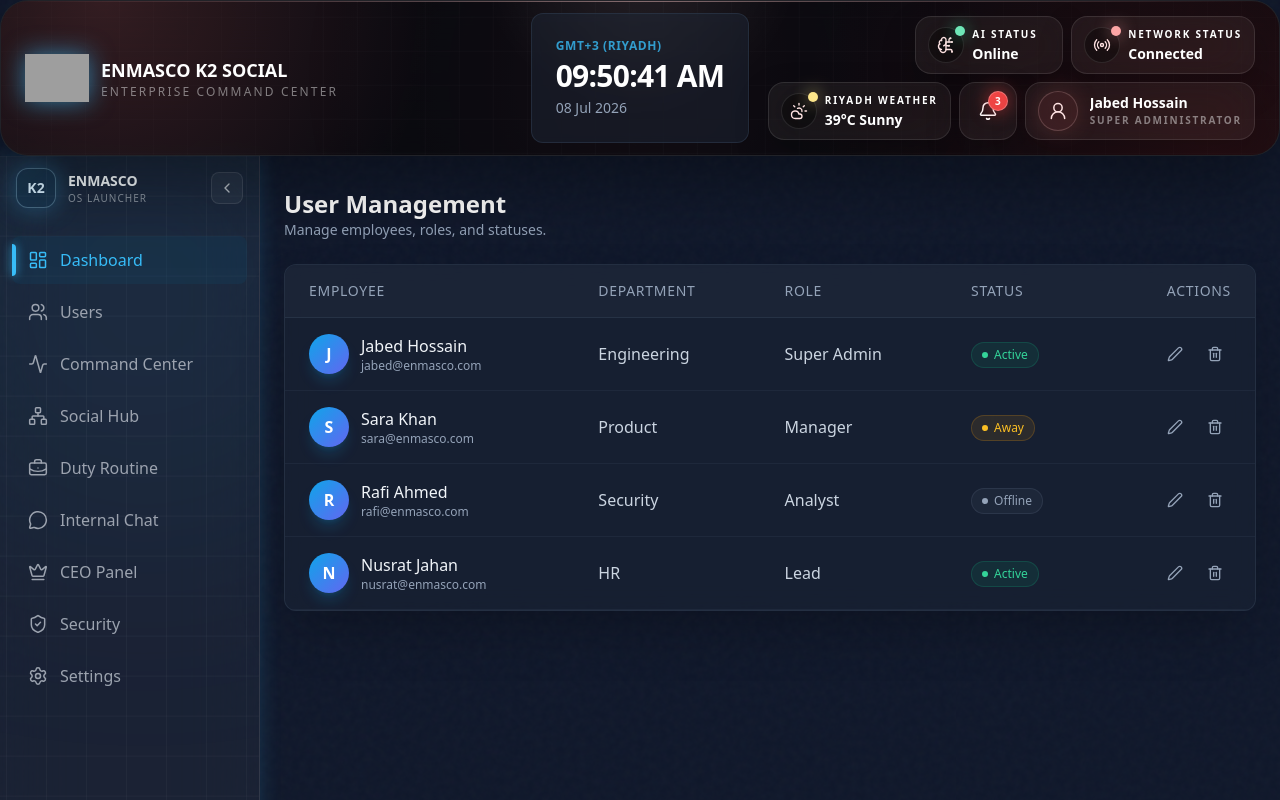
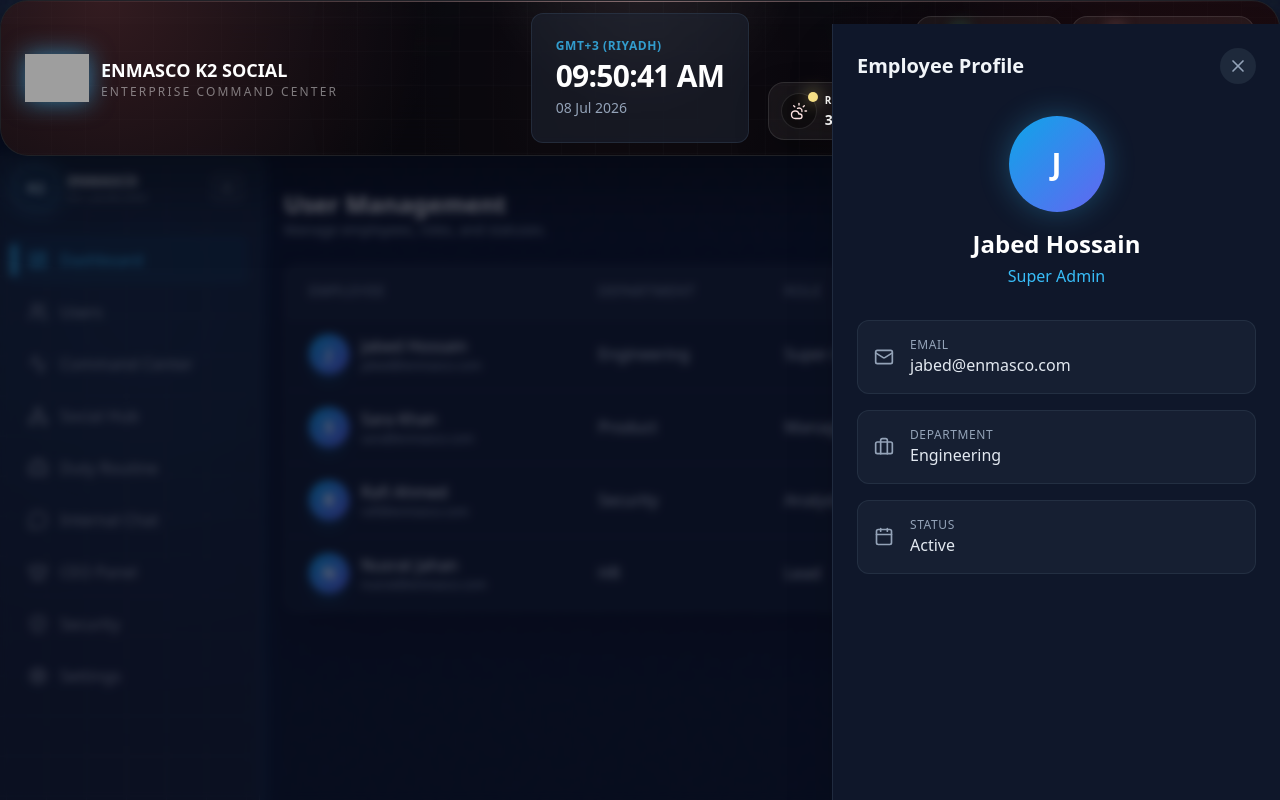
Before and after one commit to jabedbusiness10-art/enmasco-k2-social-hub, a Next.js app: page /dashboard/users in a window 1280 px wide. Both pictures are taken after a click on the element 770 px from the left and 354 px from the top of the page. Shown: the top 800 px of the page. Built offline with nearby package versions, Linux system fonts and the light colour scheme; grey boxes are pictures that could not be loaded.

Commit message:
add profile drawer to users page

```diff
--- a/app/dashboard/users/page.tsx
+++ b/app/dashboard/users/page.tsx
@@ -1,4 +1,6 @@
 import EmployeeTable from "@/components/dashboard/EmployeeTable";
+import ProfileDrawer from "@/components/dashboard/ProfileDrawer";
+import { useState } from "react";
 
 const demo = [
   { id: "1", name: "Jabed Hossain", email: "jabed@enmasco.com", department: "Engineering", role: "Super Admin", status: "Active" as const },
@@ -8,6 +10,8 @@ const demo = [
 ];
 
 export default function UsersPage() {
+  const [selectedUser, setSelectedUser] = useState<typeof demo[number] | null>(null);
+
   return (
     <div className="space-y-6">
       <div className="flex items-center justify-between">
@@ -16,7 +20,15 @@ export default function UsersPage() {
           <p className="text-sm text-slate-400">Manage employees, roles, and statuses.</p>
         </div>
       </div>
-      <EmployeeTable data={demo} />
+      <EmployeeTable
+        data={demo}
+        onRowClick={setSelectedUser}
+      />
+      <ProfileDrawer
+        isOpen={!!selectedUser}
+        onClose={() => setSelectedUser(null)}
+        user={selectedUser ?? undefined}
+      />
     </div>
   );
 }
--- /dev/null
+++ b/components/dashboard/ProfileDrawer.tsx
@@ -0,0 +1,92 @@
+"use client";
+
+import { motion, AnimatePresence } from "framer-motion";
+import { X, Mail, Phone, Calendar, Briefcase } from "lucide-react";
+
+type User = {
+  id: string;
+  name: string;
+  email: string;
+  department: string;
+  role: string;
+  status: "Active" | "Away" | "Offline";
+};
+
+type ProfileDrawerProps = {
+  isOpen: boolean;
+  onClose: () => void;
+  user?: User | null;
+};
+
+export default function ProfileDrawer({ isOpen, onClose, user }: ProfileDrawerProps) {
+  return (
+    <AnimatePresence>
+      {isOpen && (
+        <>
+          <motion.div
+            initial={{ opacity: 0 }}
+            animate={{ opacity: 1 }}
+            exit={{ opacity: 0 }}
+            onClick={onClose}
+            className="fixed inset-0 bg-slate-950/60 backdrop-blur-sm z-40"
+          />
+          <motion.div
+            initial={{ x: "100%" }}
+            animate={{ x: 0 }}
+            exit={{ x: "100%" }}
+            transition={{ type: "spring", damping: 25, stiffness: 200 }}
+            className="fixed top-0 right-0 h-full w-full max-w-md bg-slate-900 border-l border-slate-700/50 shadow-2xl z-50 overflow-y-auto"
+          >
+            {user && (
+              <div className="p-6">
+                <div className="flex justify-between items-center mb-8">
+                  <h2 className="text-xl font-semibold text-slate-100">Employee Profile</h2>
+                  <button
+                    onClick={onClose}
+                    className="p-2 text-slate-400 hover:text-white bg-slate-800 rounded-full transition-colors"
+                  >
+                    <X size={20} />
+                  </button>
+                </div>
+
+                <div className="flex flex-col items-center text-center mb-8">
+                  <div className="h-24 w-24 rounded-full bg-gradient-to-br from-sky-500 to-indigo-500 flex items-center justify-center text-white text-3xl font-bold shadow-[0_0_30px_rgba(56,189,248,0.3)] mb-4">
+                    {user.name.charAt(0)}
+                  </div>
+                  <h3 className="text-2xl font-bold text-white mb-1">{user.name}</h3>
+                  <p className="text-sky-400 font-medium">{user.role}</p>
+                </div>
+
+                <div className="space-y-4">
+                  <div className="p-4 bg-slate-800/50 rounded-xl border border-slate-700/50 flex items-center gap-4">
+                    <Mail className="text-slate-400" size={20} />
+                    <div>
+                      <div className="text-xs text-slate-400 uppercase tracking-wider">Email</div>
+                      <div className="text-slate-200">{user.email}</div>
+                    </div>
+                  </div>
+
+                  <div className="p-4 bg-slate-800/50 rounded-xl border border-slate-700/50 flex items-center gap-4">
+                    <Briefcase className="text-slate-400" size={20} />
+                    <div>
+                      <div className="text-xs text-slate-400 uppercase tracking-wider">Department</div>
+                      <div className="text-slate-200">{user.department}</div>
+                    </div>
+                  </div>
+
+                  <div className="p-4 bg-slate-800/50 rounded-xl border border-slate-700/50 flex items-center gap-4">
+                    <Calendar className="text-slate-400" size={20} />
+                    <div>
+                      <div className="text-xs text-slate-400 uppercase tracking-wider">Status</div>
+                      <div className="text-slate-200">{user.status}</div>
+                    </div>
+                  </div>
+                </div>
+              </div>
+            )}
+          </motion.div>
+        </>
+      )}
+    </AnimatePresence>
+  );
+}
```
